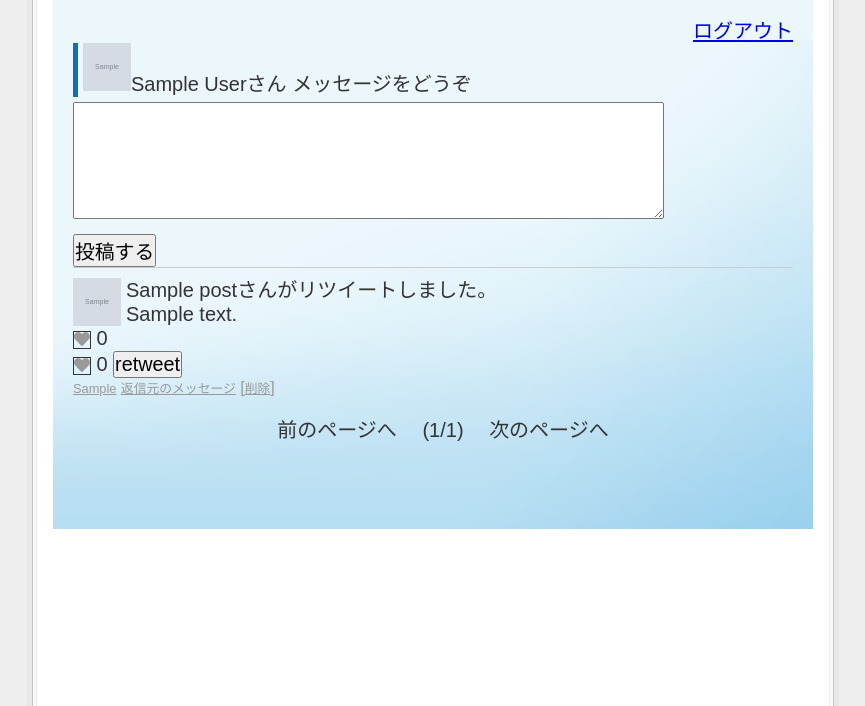
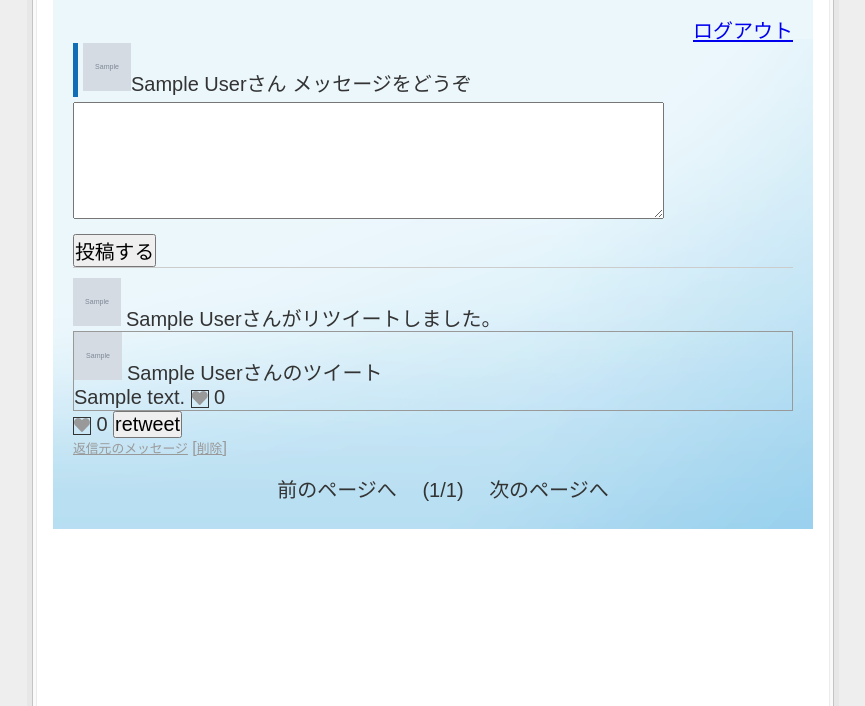
Before and after one commit to ytaka0407/php_takashima, a PHP site: page /?page=1 in a window 1280 px wide. Shown: the part 94-800 px from the top of the page, without its empty margins (207-1072 px from the left). Run offline with PHP 8.4, Linux system fonts and the light colour scheme; the visitor is signed in with stand-in values (Sample User, id 1); tables that the repository leaves empty or names only in its code hold one stand-in row (values such as "Sample post"); grey boxes marked "Sample" are stand-in pictures; data that the repository does not hold is empty; some libraries are stand-ins or nearby versions.

Commit message:
SQL文での取得情報にリツイート元の情報を追加。投稿がリツイートだったの場合の表示形式を追加実装。

```diff
--- a/post/index.php
+++ b/post/index.php
@@ -84,7 +84,19 @@ if ($_POST['like'] == 'change') {
   }
 }
 
-$posts = $db->prepare('SELECT m.name,m.picture,p.* FROM posts p, members m WHERE p.member_id=m.id ORDER BY p.created DESC LIMIT ?,5');
+//リツイート情報も合わせて取得
+//p1・m1は投稿情報
+//p2・m2はリツイート元の投稿及び投稿者の情報
+$posts = $db->prepare(
+'SELECT p1.id,p1.message,p1.member_id,p1.reply_post_id,p1.retweet_post_id,p1.retweeted_count,
+m1.name,m1.picture,
+p2.id as ori_id,p2.member_id as ori_member_id,
+m2.name as ori_name,m2.picture as ori_picture
+FROM posts as p1
+LEFT JOIN members as m1 ON p1.member_id=m1.id
+LEFT JOIN posts as p2 ON p1.retweet_post_id=p2.id
+LEFT JOIN members as m2 ON p2.member_id=m2.id
+ORDER BY p1.created DESC LIMIT ?,5');
 $posts->bindParam(1, $start, PDO::PARAM_INT);
 $posts->execute();
 
@@ -98,11 +110,7 @@ $likes->bindParam(1, $member['id'], PDO::PARAM_INT);
 $likes->execute();
 $like = $likes->fetchall(PDO::FETCH_ASSOC | PDO::FETCH_GROUP);
 
-//リツイート表示用クエリ実行
-
 ?>
-
-
 
 <!DOCTYPE html>
 <html lang="ja">
@@ -140,7 +148,11 @@ $like = $likes->fetchall(PDO::FETCH_ASSOC | PDO::FETCH_GROUP);
             <p>
               <img src="member_picture/<?php echo h($post['picture']); ?>" height="48" width="48"><?php echo h($post['name']); ?>さんがリツイートしました。
             </p>
-            <p class="msgtext">
+            <p>
+            <div class="retweettext">
+              <p>
+              <img src="member_picture/<?php echo h($post['ori_picture']); ?>" height="48" width="48"><?php echo h($post['ori_name']); ?>さんのツイート
+              </p>
               <?php echo makelink(h($post['message'])); ?>
               <form style="display:inline" class="likeform" action="" method="post">
                 <button class="heart" type="submit" name="like" value="change" style="outline:none">
@@ -150,11 +162,14 @@ $like = $likes->fetchall(PDO::FETCH_ASSOC | PDO::FETCH_GROUP);
               </form>
               <?php $likecount = isset($likecounts[$post['retweet_post_id']][0]['count']) ? ($likecounts[$post['retweet_post_id']][0]['count']) : 0;
               echo ($likecount); ?>
-            </p>
+            </div>
             <!--リツイートではない場合の表示-->
           <?php else : ?>
+            <p>
             <img src="member_picture/<?php echo h($post['picture']); ?>" height="48" width="48">
+            </p>
             <p class="msgtext"><?php echo makelink(h($post['message'])); ?><span class="name">(<?php echo h($post['name']); ?>)</span>[<a href="index.php?res=<?php echo h($post['id']); ?>">Re:</a>]
+
             <?php endif; ?>
             <!--いいねボタン部分-->
             <!--いいねボタン-->
@@ -164,19 +179,16 @@ $like = $likes->fetchall(PDO::FETCH_ASSOC | PDO::FETCH_GROUP);
               </button>
               <input type="hidden" name="msgid" value="<?php echo h($post['id']); ?>">
             </form>
-
             <!--いいねカウント-->
             <?php $likecount = isset($likecounts[$post['id']][0]['count']) ? ($likecounts[$post['id']][0]['count']) : 0;
             echo ($likecount);
             ?>
-
             <!--リツイート-->
             <form style="display:inline" class="retweet" action="" method="post">
               <input type="hidden" name="rt_post_id" value="<?php echo h($post['id']); ?>">
               <input type="hidden" name="message" value="<?php echo h($post['message']) ?>">
               <input type="submit" value="retweet">
             </form>
-
             </p>
             <p class="day"><a href="view.php?id=<?php echo h($post['id']); ?>"><?php echo h($post['created']); ?></a>
               <?php if ($post['reply_post_id'] > 0) : ?>
--- a/post/style.css
+++ b/post/style.css
@@ -127,14 +127,18 @@ li {
 }
 
 .msg {
-	clear: both;
 	border-top: 1px solid #ccc;
 	padding: 10px 0;
 }
 
+.retweettext{
+	border:solid #999 1px;
+}
+
 .msg img {
-	float: left;
+	display:inline-block;
 	margin-right: 5px;
+
 }
 .msg p {
 	margin: 0;
```
Lines whose indentation alone changed are shown as unchanged.
